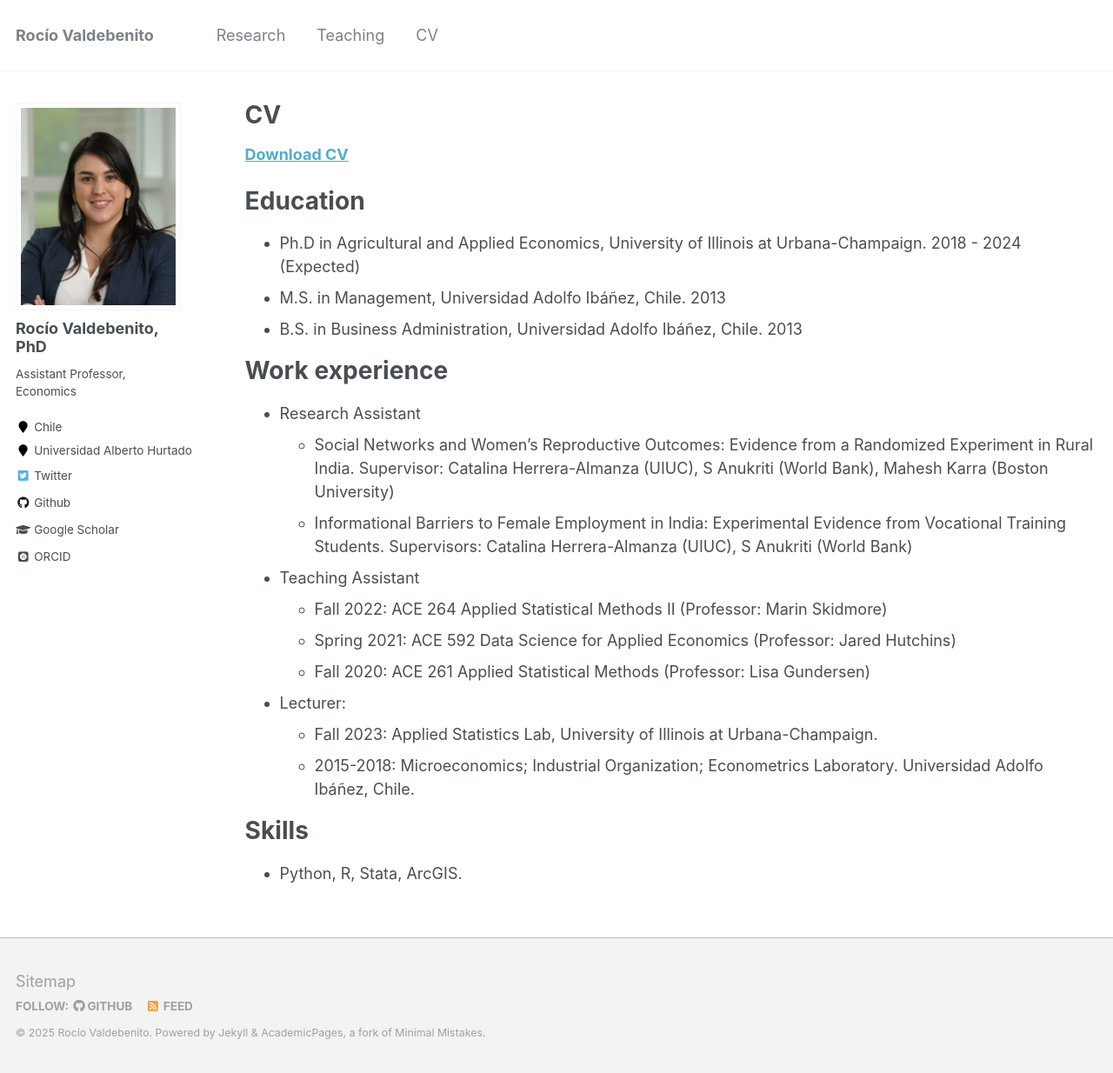
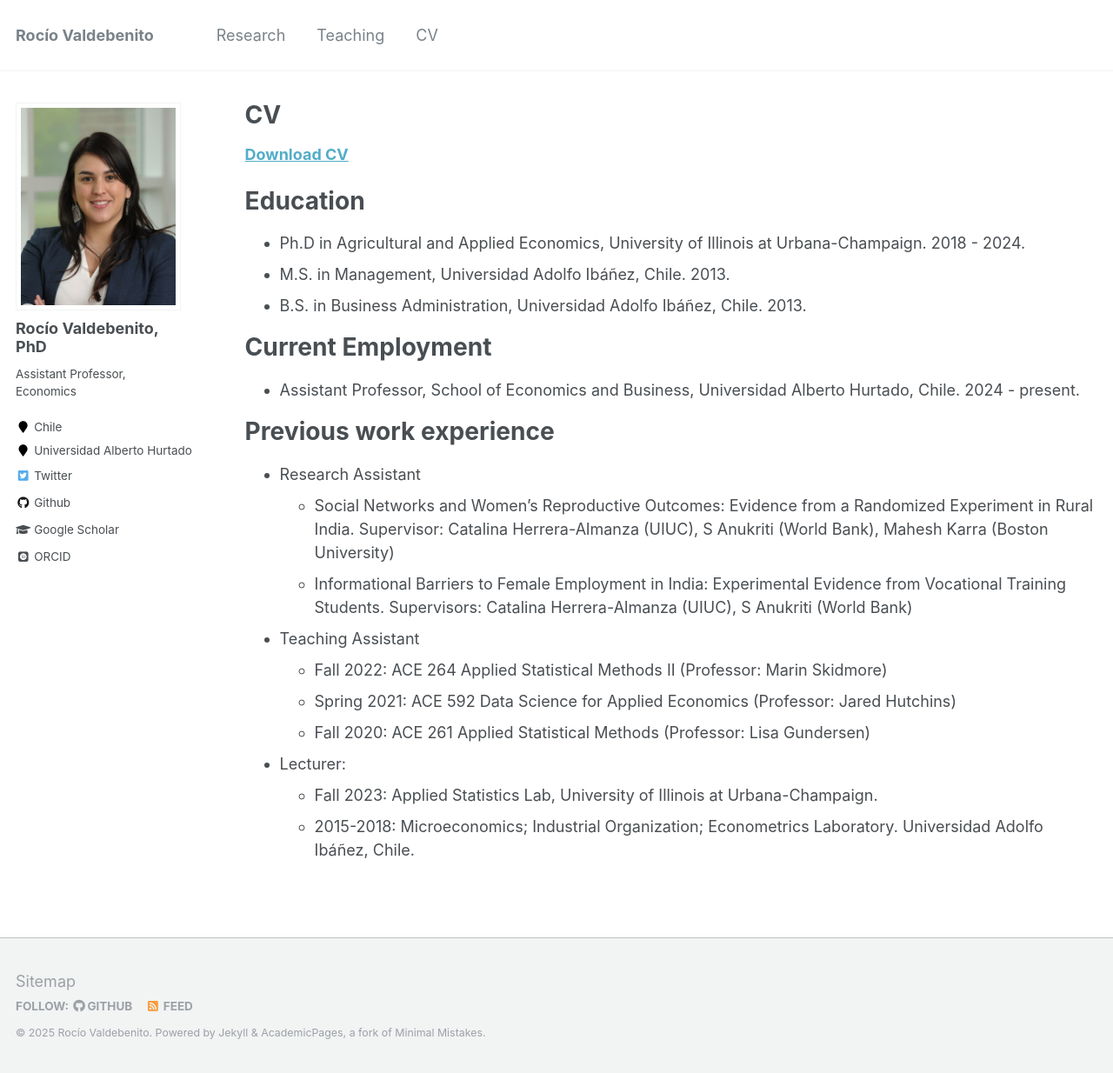
Before and after one commit to rvaldebenito/rvaldebenito.github.io, a Jekyll site: the page built from _pages/cv.md, in a window 1280 px wide and 1234 px high. Shown: the whole window at 87% size. Built offline with Jekyll 4.4.1, drawn with Linux system fonts in a browser that asks for light colours; some web fonts are replaced.

Commit message:
Update cv.md

```diff
--- a/_pages/cv.md
+++ b/_pages/cv.md
@@ -16,11 +16,15 @@ redirect_from:
 
 Education
 ======
-* Ph.D in Agricultural and Applied Economics, University of Illinois at Urbana-Champaign. 2018 - 2024 (Expected)
-* M.S. in Management, Universidad Adolfo Ibáñez, Chile. 2013
-* B.S. in Business Administration, Universidad Adolfo Ibáñez, Chile. 2013
+* Ph.D in Agricultural and Applied Economics, University of Illinois at Urbana-Champaign. 2018 - 2024.
+* M.S. in Management, Universidad Adolfo Ibáñez, Chile. 2013.
+* B.S. in Business Administration, Universidad Adolfo Ibáñez, Chile. 2013.
 
-Work experience
+Current Employment
+======
+* Assistant Professor, School of Economics and Business, Universidad Alberto Hurtado, Chile. 2024 - present.
+
+Previous work experience
 ======
 * Research Assistant
   * Social Networks and Women’s Reproductive Outcomes: Evidence from a Randomized Experiment in Rural India. Supervisor: Catalina Herrera-Almanza (UIUC), S Anukriti (World Bank), Mahesh Karra (Boston University)
@@ -34,7 +38,3 @@ Work experience
 * Lecturer:
   * Fall 2023: Applied Statistics Lab, University of Illinois at Urbana-Champaign.
   * 2015-2018: Microeconomics; Industrial Organization; Econometrics Laboratory. Universidad Adolfo Ibáñez, Chile.
-
-Skills
-======
-* Python, R, Stata, ArcGIS.
```
